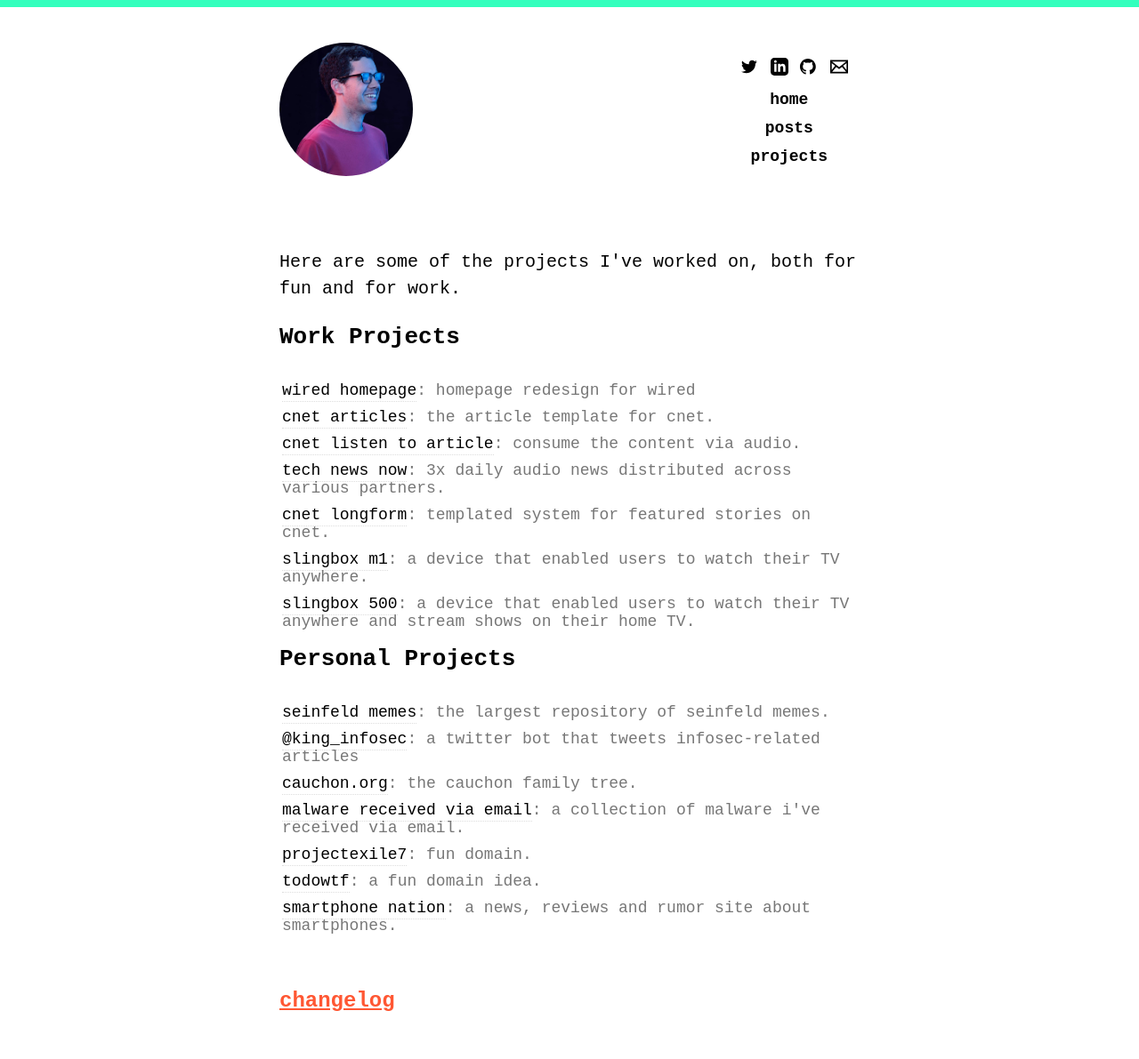
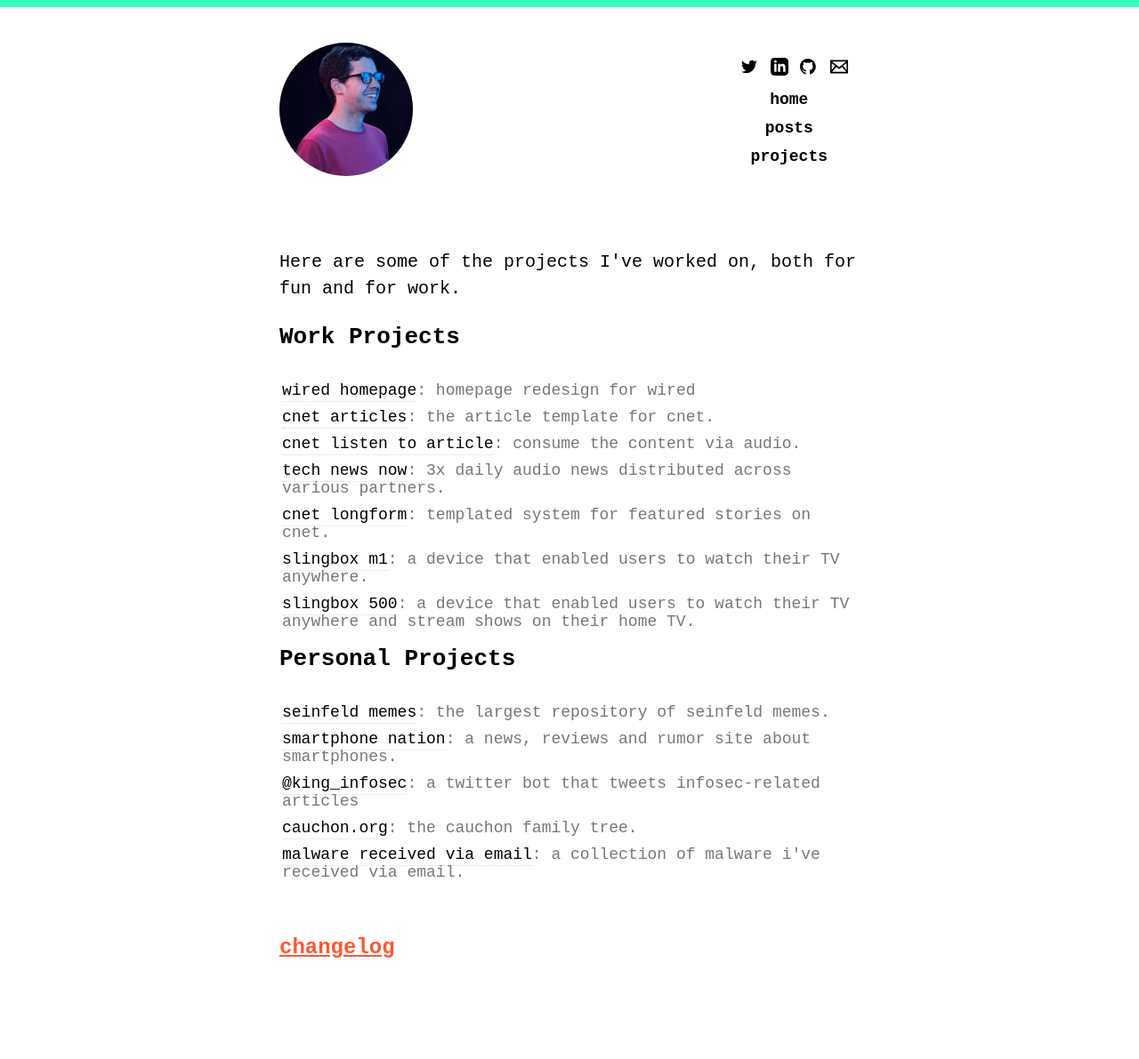
Before and after one commit to Cauchon/cauchon.github.io, a Jekyll site: the page built from projects.html, in a window 1280 px wide. Shown: the whole page at 89% size. Built offline with Jekyll 4.4.1, drawn with Linux system fonts in a browser that asks for light colours; some web fonts are replaced; after the commit the page ends 1131 px from its top, so only the background shows below that.

Commit message:
Update projects.html

```diff
--- a/projects.html
+++ b/projects.html
@@ -19,11 +19,8 @@
   <ul class="listing projects">
     <h3>Personal Projects</h3>
     <li><a href="https://seinfeldmemes.com/">seinfeld memes</a>: the largest repository of seinfeld memes.</li>
+    <li><a href="https://smartphonenation.com/">smartphone nation</a>: a news, reviews and rumor site about smartphones.</li>
     <li><a href="https://twitter.com/king_infosec/">@king_infosec</a>: a twitter bot that tweets infosec-related articles</li>
     <li><a href="https://cauchon.org/">cauchon.org</a>: the cauchon family tree.</li>
-    <li><a href="https://github.com/Cauchon/malware-from-email/">malware received via email</a>: a collection of malware i've received via email.</li>
-    <li><a href="https://projectexile7.com/">projectexile7</a>: fun domain.</li>
-    <li><a href="https://todo.wtf/">todowtf</a>: a fun domain idea.</li>
-    <li><a href="https://smartphonenation.com/">smartphone nation</a>: a news, reviews and rumor site about smartphones.</li>
-  </ul>
+    <li><a href="https://github.com/Cauchon/malware-from-email/">malware received via email</a>: a collection of malware i've received via email.</li>  </ul>
 </section>
```
